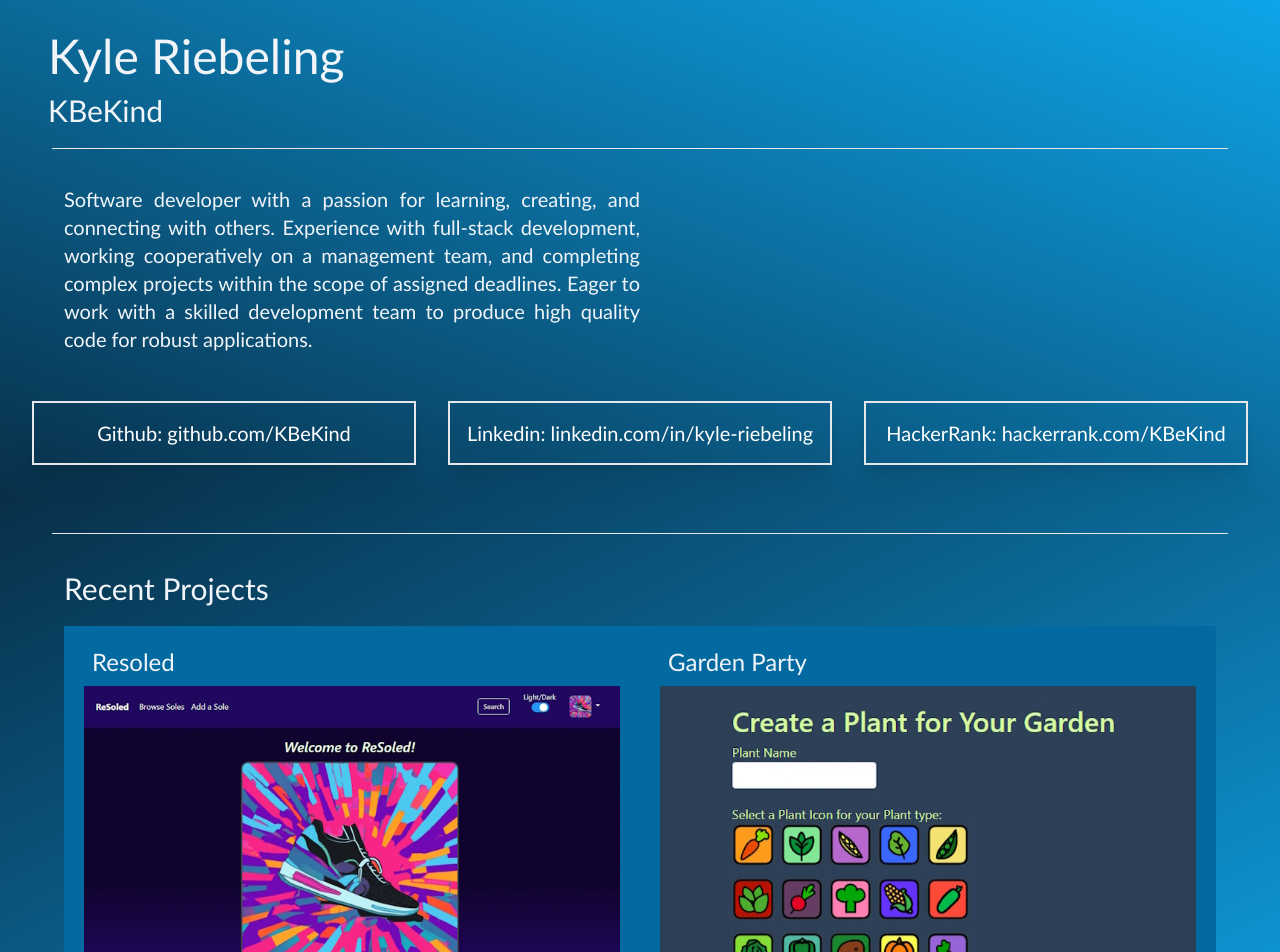
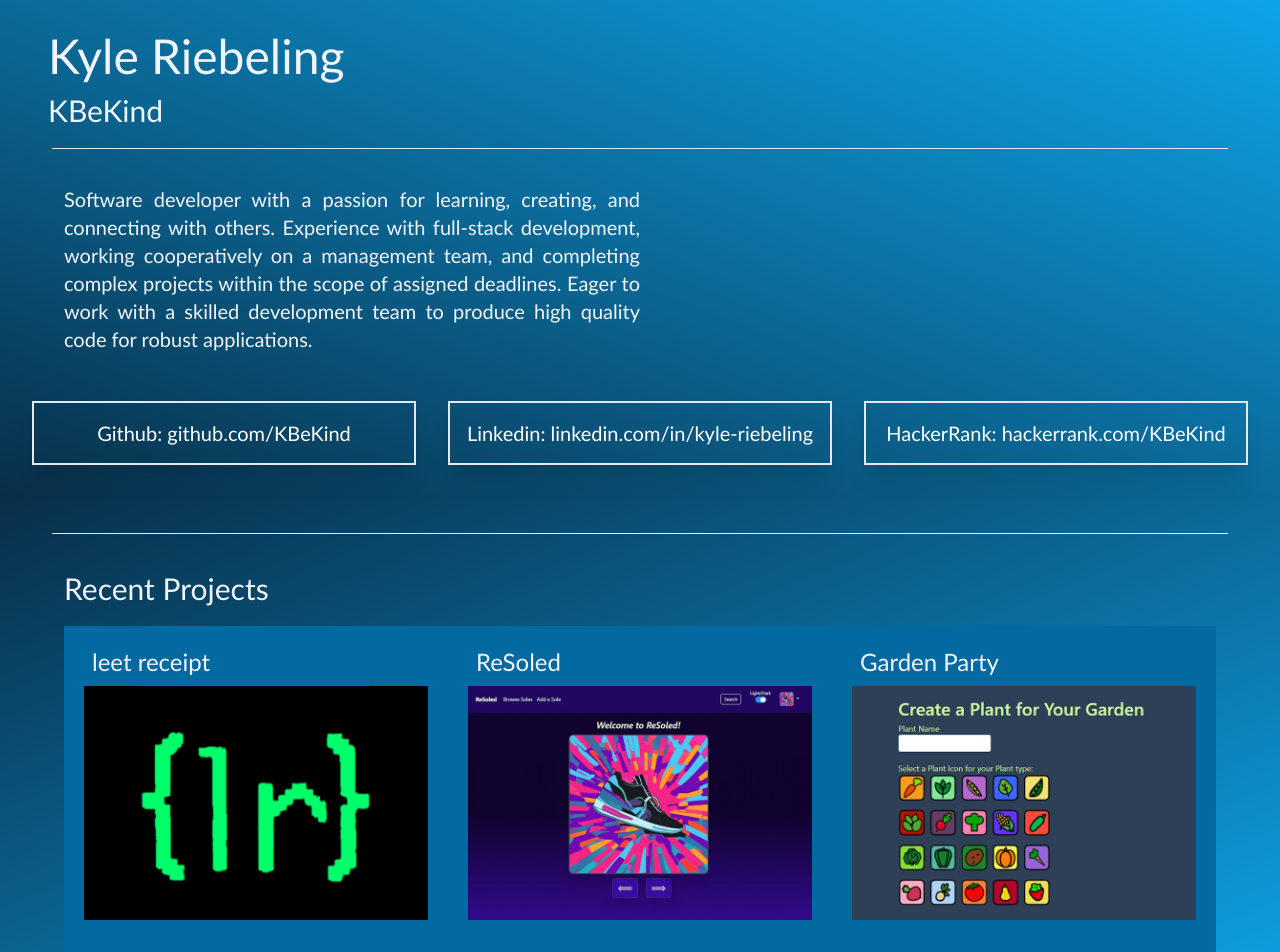
Before and after one commit to KBeKind/portfolio, a Next.js app: page / in a window 1280 px wide. Shown: the top 952 px of the page. Built offline with nearby package versions, Linux system fonts and the light colour scheme.

Commit message:
added link updates and leet receipt

```diff
--- a/src/app/page.tsx
+++ b/src/app/page.tsx
@@ -56,12 +56,34 @@ export default function Home() {
           <div className="m-4 p-4">
             <p className="text-3xl mb-5">Recent Projects</p>
             <div className="lg:flex group/1">
+              <div className="relative group w-full lg:w-fit bg-sky-700 justify-center duration-500 hover:!scale-105 lg:group-hover/1:scale-90 hover:rounded lg:group-hover/1:m-4 hover:mb-8 hover:mt-8 ">
+                <div className="absolute -inset-1 bg-gradient-to-b from-sky-300 to-sky-500 rounded-lg blur opacity-0 group-hover:opacity-100 transition duration-500 group-hover:duration-500"></div>
+                <div className="relative px-1 py-1  leading-none flex items-top justify-center space-x-6">
+                  <div className="bg-sky-700 rounded h-full p-4">
+                    <Link
+                      href="https://leet-receipt-5seh5inob-kbekind.vercel.app/"
+                      className="m-2 text-2xl"
+                    >
+                      leet receipt
+                      <img
+                        src="/images/leet-receipt.jpg"
+                        alt="Garden Party Create a Plant Page"
+                        className="me-2 mt-2"
+                      />
+                    </Link>
+                  </div>
+                </div>
+              </div>
+
               <div className="relative group w-full lg:w-fit bg-sky-700 justify-center duration-500 hover:!scale-105 lg:group-hover/1:scale-90  hover:rounded lg:group-hover/1:m-4 hover:mb-8 hover:mt-8">
                 <div className="absolute -inset-1 w-full bg-gradient-to-b from-sky-300 to-sky-500 rounded-lg blur opacity-0 group-hover:opacity-100 transition duration-500 group-hover:duration-500"></div>
                 <div className="relative px-1 py-1 leading-none flex items-top justify-center space-x-6">
                   <div className="bg-sky-700 rounded h-full p-4">
-                    <Link href="/resoled" className="m-2 text-2xl">
-                      Resoled
+                    <Link
+                      href="https://github.com/KBeKind/resoled"
+                      className="m-2 text-2xl"
+                    >
+                      ReSoled
                       <img
                         src="/images/resoled-home.jpg"
                         alt="ReSoled Home Page"
@@ -76,7 +98,10 @@ export default function Home() {
                 <div className="absolute -inset-1 bg-gradient-to-b from-sky-300 to-sky-500 rounded-lg blur opacity-0 group-hover:opacity-100 transition duration-500 group-hover:duration-500"></div>
                 <div className="relative px-1 py-1  leading-none flex items-top justify-center space-x-6">
                   <div className="bg-sky-700 rounded h-full p-4">
-                    <Link href="/gardenparty" className="m-2 text-2xl">
+                    <Link
+                      href="https://github.com/KBeKind/java-gard"
+                      className="m-2 text-2xl"
+                    >
                       Garden Party
                       <img
                         src="/images/garden-party.jpg"
```
Also changed, not shown: public/images/leet-receipt.jpg (added).
